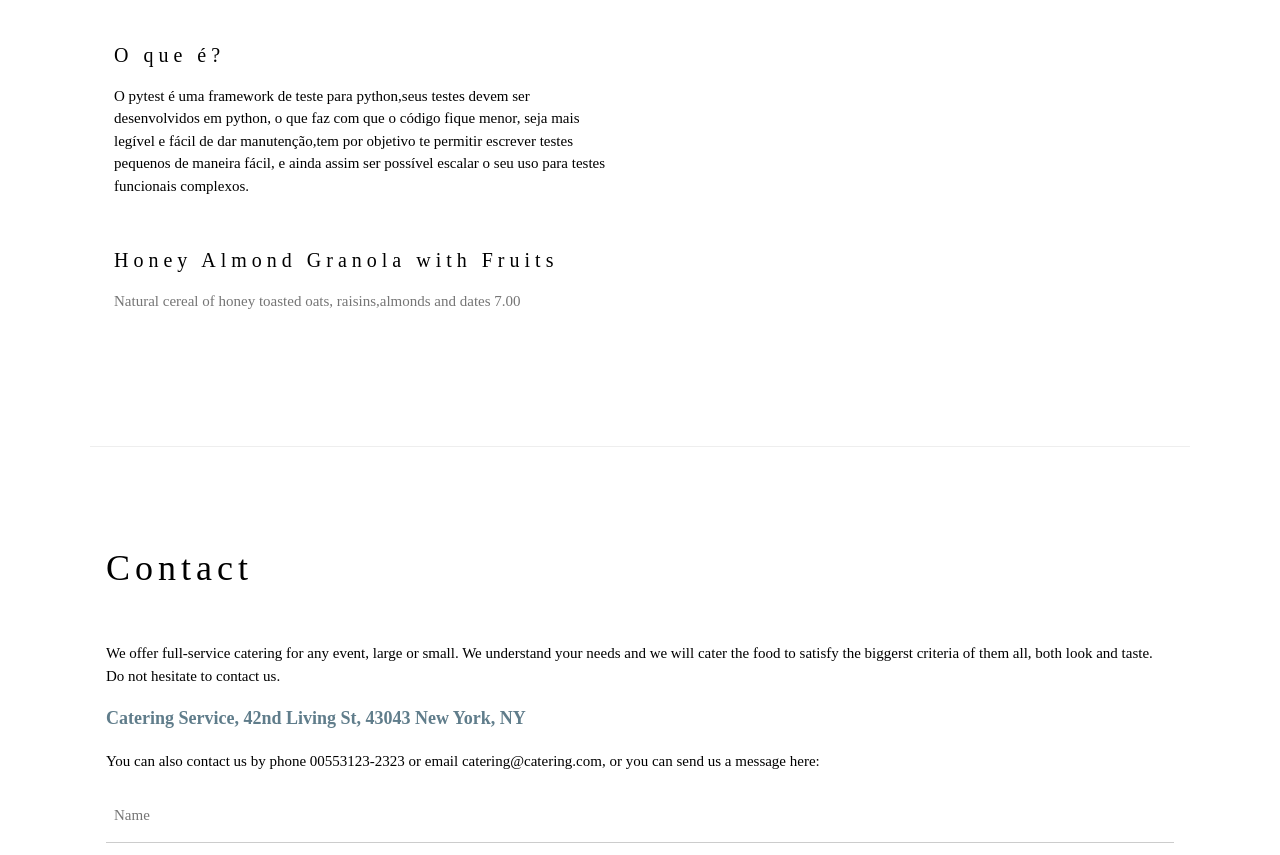
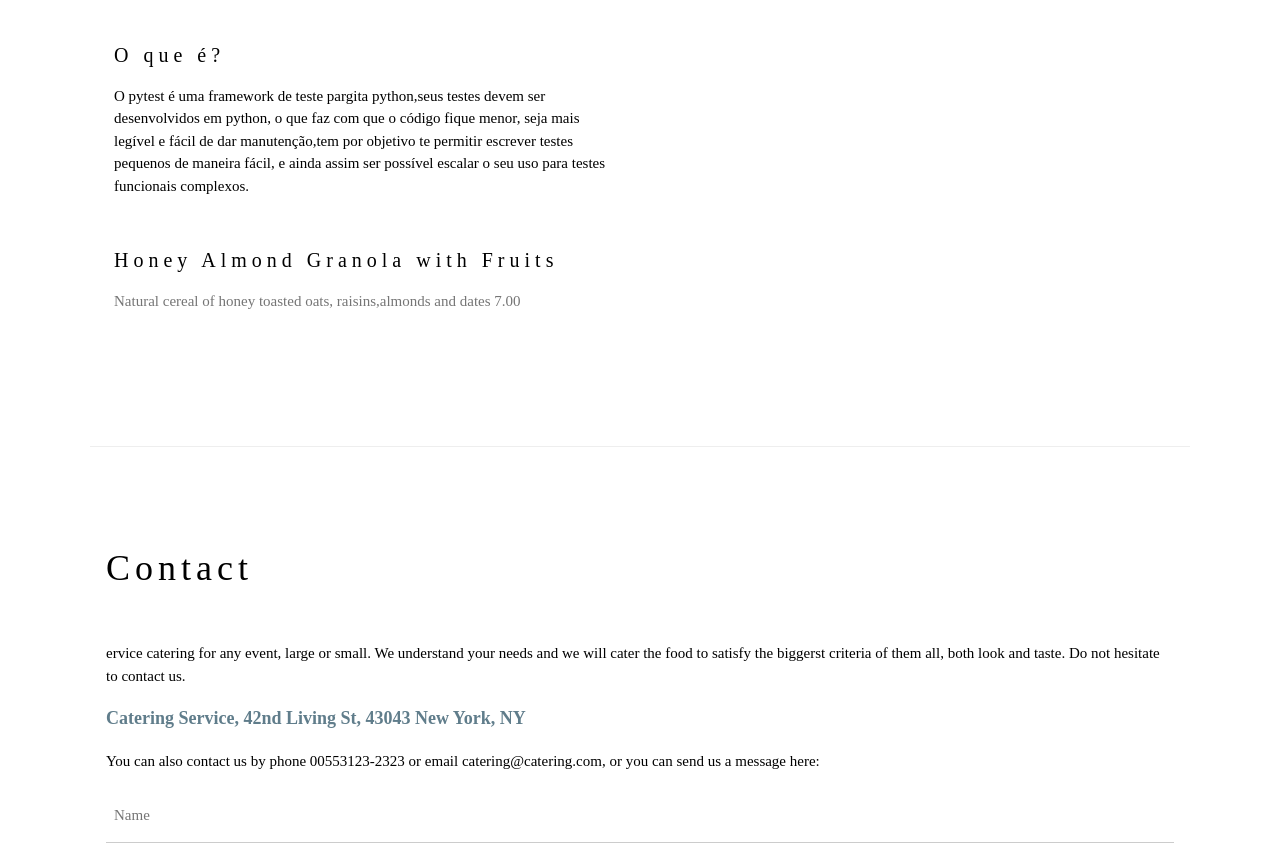
Before and after one commit to kamillyyvitoria/projetofinal, a plain HTML site: page index.html in a window 1280 px wide. Shown: the part 736-1591 px from the top of the page. Drawn offline with nearby package versions, Linux system fonts and the light colour scheme.

Commit message:
tentativa

```diff
--- a/index.html
+++ b/index.html
@@ -60,7 +60,7 @@ h1, h2, h3, h4, h5, h6 {
     <div class="w3-col l6 w3-padding-large">
       <h1 class="w3-center">Pytest</h1><br>
       <h4>O que é?</h4>
-      <p class="w3-row w3-padding-6">O pytest é uma framework de teste para python,seus testes devem ser desenvolvidos em python, o que faz com que o código fique menor, seja mais legível e fácil de dar manutenção,tem por objetivo te permitir escrever testes pequenos de maneira fácil, e ainda assim ser possível escalar o seu uso para testes funcionais complexos.</p><br>
+      <p class="w3-row w3-padding-6">O pytest é uma framework de teste pargita python,seus testes devem ser desenvolvidos em python, o que faz com que o código fique menor, seja mais legível e fácil de dar manutenção,tem por objetivo te permitir escrever testes pequenos de maneira fácil, e ainda assim ser possível escalar o seu uso para testes funcionais complexos.</p><br>
 
       <h4>Honey Almond Granola with Fruits</h4>
       <p class="w3-text-grey">Natural cereal of honey toasted oats, raisins,almonds and dates 7.00</p><br>
@@ -76,7 +76,7 @@ h1, h2, h3, h4, h5, h6 {
   <!-- Contact Section -->
   <div class="w3-container w3-padding-64" id="contact">
     <h1>Contact</h1><br>
-    <p>We offer full-service catering for any event, large or small. We understand your needs and we will cater the food to satisfy the biggerst criteria of them all, both look and taste. Do not hesitate to contact us.</p>
+    <p>ervice catering for any event, large or small. We understand your needs and we will cater the food to satisfy the biggerst criteria of them all, both look and taste. Do not hesitate to contact us.</p>
     <p class="w3-text-blue-grey w3-large"><b>Catering Service, 42nd Living St, 43043 New York, NY</b></p>
     <p>You can also contact us by phone 00553123-2323 or email catering@catering.com, or you can send us a message here:</p>
     <form action="/action_page.php" target="_blank">
```
